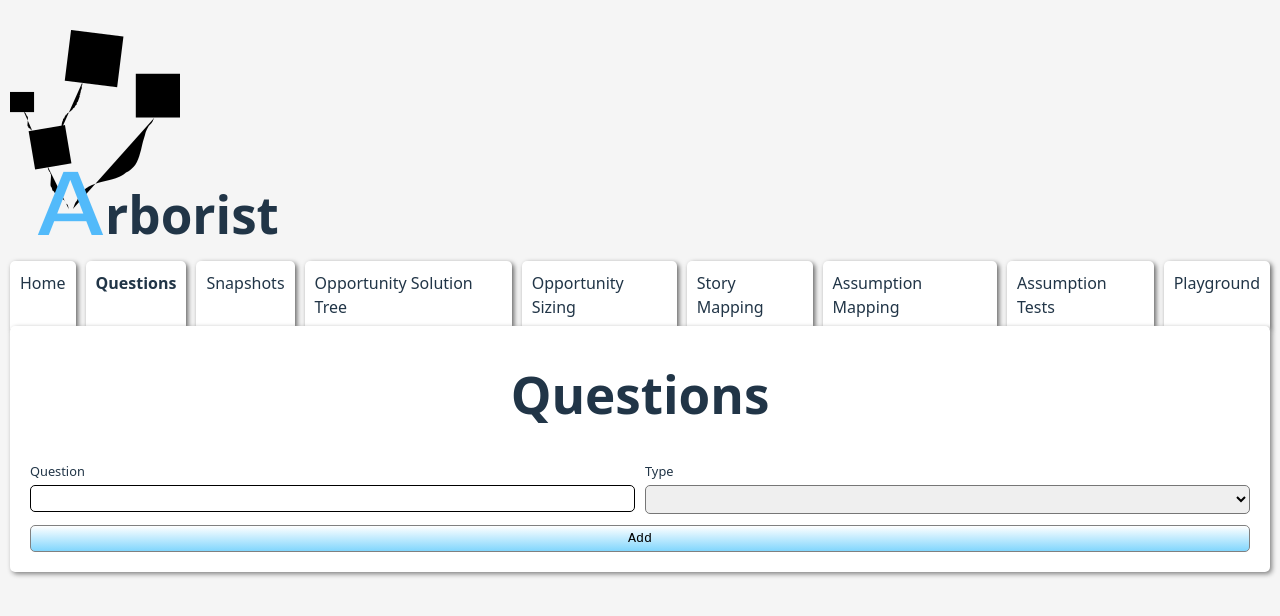
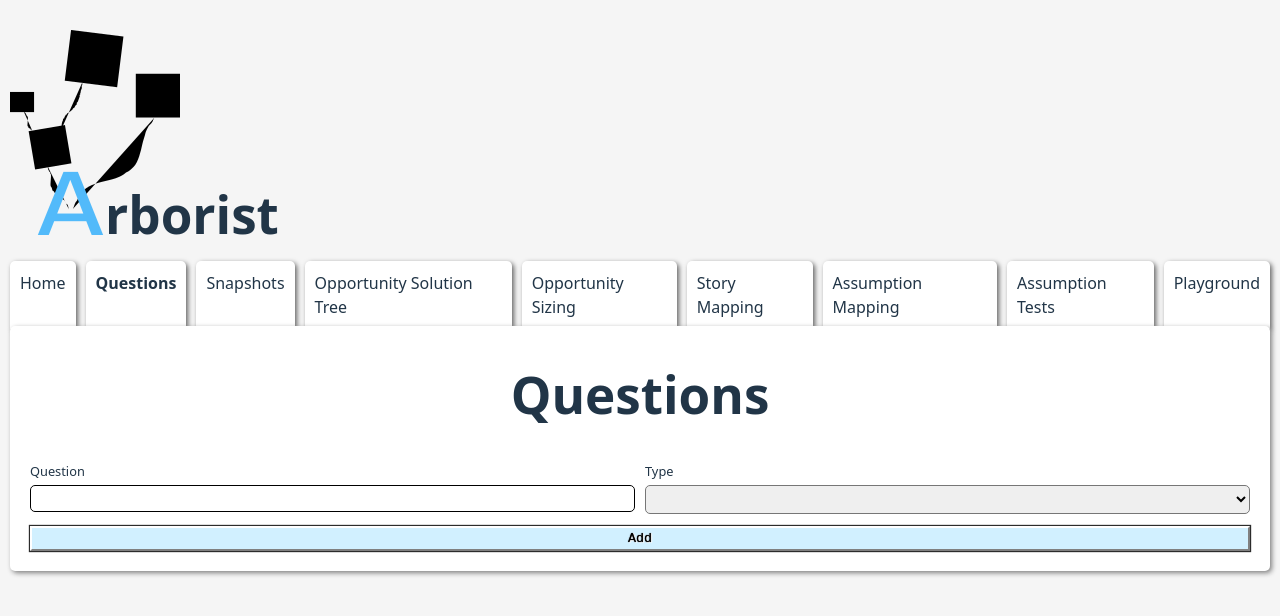
Before and after one commit to Iubalus/arborist, a Vue app in the folder arborist/: page / in a window 1280 px wide. Both pictures are taken after a click on the element "Questions". Shown: the top 616 px of the page. Built offline with nearby package versions, Linux system fonts and the light colour scheme.

Commit message:
Make terrifying bevel buttons

```diff
--- a/arborist/src/components/bits/Btn.vue
+++ b/arborist/src/components/bits/Btn.vue
@@ -44,12 +44,21 @@ export default defineComponent({
 button {
     font-family: monospace;
     text-align: center;
-    padding: 5px 10px;
+    padding: 3px 10px;
     box-sizing: border-box;
-    border-radius: 5px;
-    background: linear-gradient(360deg, rgb(129, 214, 253), white);
+    background: rgb(209, 240, 255);
     width: 100%;
     border: solid 1px rgb(128, 128, 128);
+    box-shadow: 0 0 1px 1px rgb(44, 44, 44);
+    border-top: 2px solid white;
+    border-left: 2px solid white;
+    border-right: 2px solid gray;
+    border-bottom: 2px solid gray;
+    text-shadow:
+        0 0 1px black,
+        1px 0px 1px white,
+        1px 1px 1px white;
+
 
     &.disabled {
         background: rgb(190, 190, 190);
@@ -57,8 +66,11 @@ button {
 
     &:hover:not(.disabled) {
         cursor: pointer;
-        box-shadow:inset 0 0 3px rgb(90, 90, 90);
-        background: linear-gradient(360deg, rgb(103, 165, 194), white);
+        border-top: 2px solid darkgray;
+        border-left: 2px solid darkgray;
+        border-right: 2px solid transparent;
+        border-bottom: 2px solid transparent;
+        background: rgb(175, 201, 214);
     }
 }
 </style>
```
